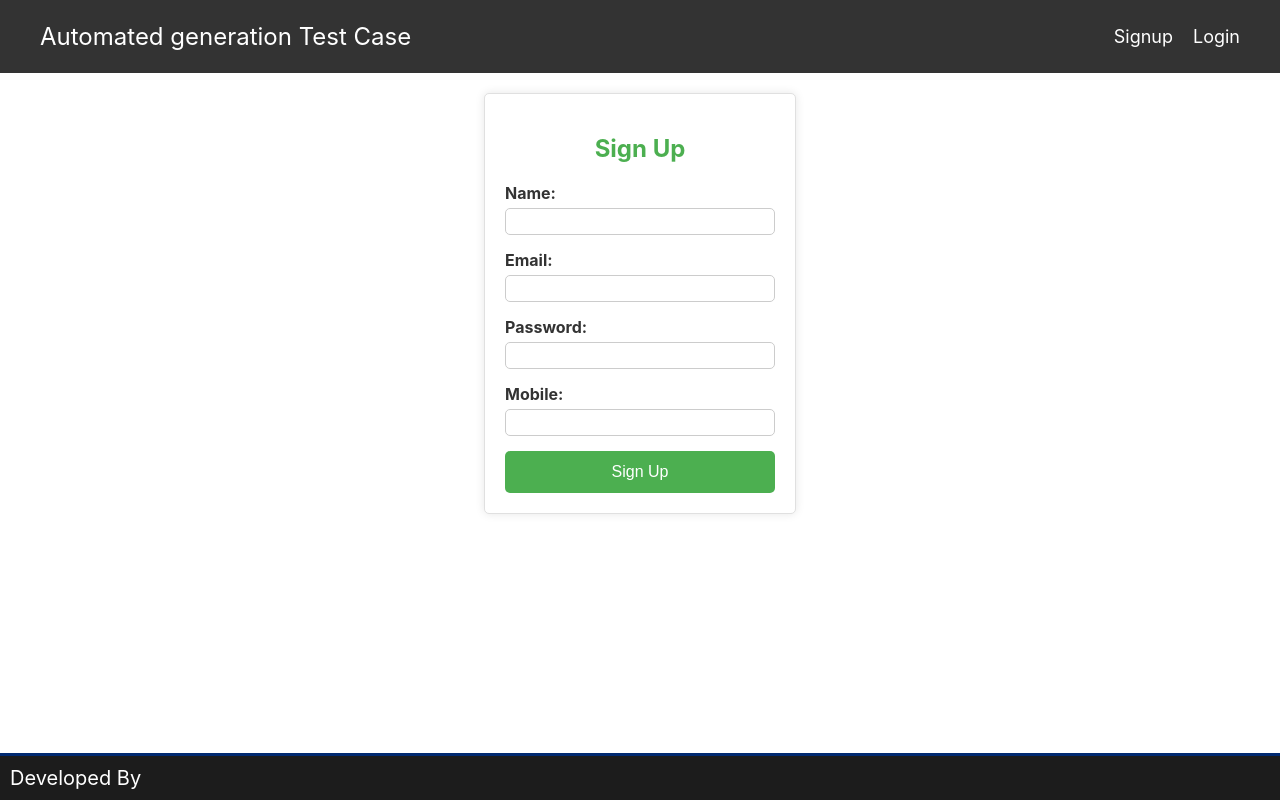
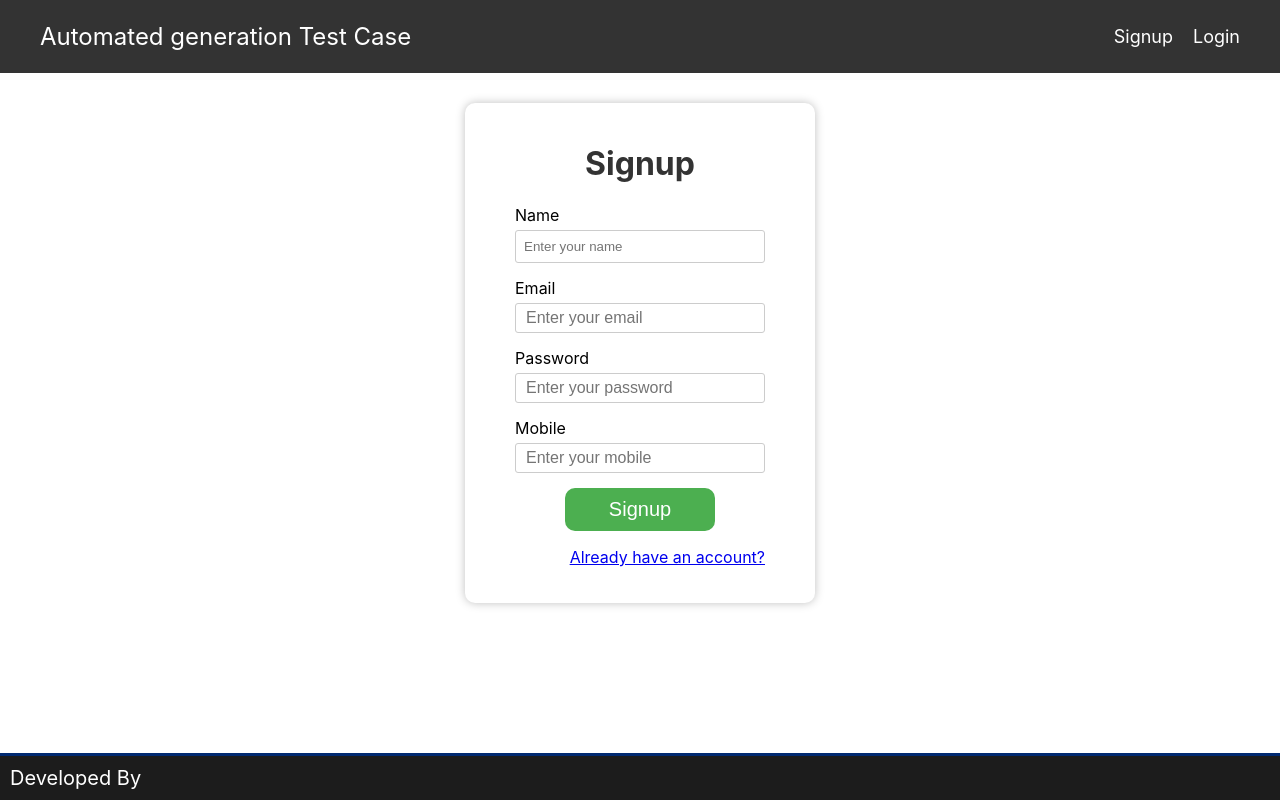
Before and after one commit to sushantbhausahebwalunj/automated-generation-test-case, a React (Create React App) app in the folder client/: page /signup in a window 1280 px wide. Built offline with nearby package versions, Linux system fonts and the light colour scheme.

Commit message:
signup form integration added

```diff
--- a/client/package.json
+++ b/client/package.json
@@ -6,6 +6,7 @@
     "@testing-library/jest-dom": "^5.17.0",
     "@testing-library/react": "^13.4.0",
     "@testing-library/user-event": "^13.5.0",
+    "axios": "^1.6.2",
     "bootstrap": "^5.3.2",
     "react": "^18.2.0",
     "react-dom": "^18.2.0",
@@ -36,5 +37,6 @@
       "last 1 firefox version",
       "last 1 safari version"
     ]
-  }
+  },
+  "proxy": "http://localhost:5000"
 }
--- a/client/src/views/Signup/Signup.css
+++ b/client/src/views/Signup/Signup.css
@@ -1,48 +1,46 @@
-/* Signup.css */
-
-.signup-form {
-  max-width: 270px;
-  margin: 20px auto;
-  padding: 20px;
-  border: 1px solid #e0e0e0;
-  border-radius: 5px;
-  box-shadow: 0 0 10px rgba(0, 0, 0, 0.1);
-  background-color: #fff;
-  text-align: center;
+.form-control {
+  display: block;
+  font-size: 16px;
+  padding: 5px 10px;
+  width: 250px;
+  margin-bottom: 15px;
 }
 
-.form-group {
-  margin-bottom: 15px;
-  text-align: left;
-}
-
-label {
-  display: block;
-  margin-bottom: 5px;
-  font-weight: bold;
-  color: #333;
-}
-
-input {
-  height: 27px;
-  padding: 10px;
-  border: 1px solid #ccc;
-  border-radius: 5px;
-  font-size: 16px;
-}
-
-.signup-btn {
-  display: block;
-  width: 100%;
-  padding: 12px;
-  background-color: #4caf50;
+.btn {
+  background-color:#4caf50;
+  border: none;
+  border-radius: 10px;
+  min-width: 100px;
+  padding: 10px 20px;
+  text-align: center;
   color: #fff;
-  border: none;
-  border-radius: 5px;
-  cursor: pointer;
-  font-size: 16px;
+  font-size: 20px;
 }
 
 .signup-btn:hover {
   background-color: #45a049;
 }
+
+.signup-form{
+  width: fit-content;
+  background-color: #fff;
+  margin: 30px auto;
+  padding: 20px 50px;
+  border-radius: 10px;
+  box-shadow: 0px 0px 10px 0px rgba(0,0,0,0.25);
+}
+
+
+.signup-btn{
+  display: block;
+  margin: 10px auto;
+  width: 150px;
+}
+
+.text-center {
+  text-align: center;
+}
+
+.text-right {
+  text-align: right;
+}
--- a/client/src/views/Signup/Signup.js
+++ b/client/src/views/Signup/Signup.js
@@ -1,86 +1,130 @@
-import React, { useState } from 'react';
-import './Signup.css';
+import React, { useState, useEffect } from 'react';
+import axios from 'axios';
+import "./Signup.css";
+import { Link } from "react-router-dom";
+import Footer from '../../components/Footer/Footer';
 import Navbar from '../../components/Navbar/Navbar';
-import Footer from '../../components/Footer/Footer';
 
-const SignUpForm = () => {
-  const [formData, setFormData] = useState({
-    name: '',
-    email: '',
-    password: '',
-    mobile: ''
-  });
 
-  const handleChange = (e) => {
-    const { name, value } = e.target;
-    setFormData({
-      ...formData,
-      [name]: value
-    });
+function Signup() {
+  const [name, setName] = useState("");
+  const [email, setEmail] = useState("");
+  const [password, setPassword] = useState("");
+  const [mobile, setMobile] = useState("");
+
+  const signup = async () => {
+    if(!name){
+      alert("Name is required");
+      return;
+    }
+
+    if(!email){
+      alert("Email is required");
+      return;
+    }
+
+    if(!password){
+      alert("Password is required");
+      return;
+    }
+
+    if(!mobile){
+      alert("Mobile is required");
+      return;
+    }
+
+    const response = await axios.post("/signup", {
+      name: name,
+      email: email,
+      password: password,
+      mobile: mobile,
+    })
+
+    alert(response?.data?.message);
+
+    if(response?.data?.success){
+      window.location.href = "/login";
+    }
   };
 
-  const handleSubmit = (e) => {
-    e.preventDefault();
-    // Add your signup logic here, such as sending data to a server
-    console.log('Form data submitted:', formData);
-  };
+  useEffect(()=>{
+    const storageUser = JSON.parse(localStorage.getItem("user") || '{}');
+
+    if(storageUser?.email){
+      alert("You are already logged in!");
+      window.location.href = "/";
+    }
+
+  }, [])
 
   return (
-    <>
-    <Navbar />
-    <div className="signup-form">
-      <h2 className='form-title'>Sign Up</h2>
-      <form onSubmit={handleSubmit}>
-        <div className="form-group">
-          <label htmlFor="name">Name:</label>
-          <input
-            type="text"
+    <div>
+      <Navbar />
+      <form className="signup-form">
+        <h1 className='text-center'>Signup</h1>
+
+        <div>
+          <label htmlFor="name">Name</label>
+          <input type="text"
+            placeholder="Enter your name"
             id="name"
-            name="name"
-            value={formData.name}
-            onChange={handleChange}
-            required
-          />
+            className="form-group"
+            value={name}
+            onChange={(e) => {
+              setName(e.target.value);
+            }} />
         </div>
-        <div className="form-group">
-          <label htmlFor="email">Email:</label>
-          <input
-            type="email"
+
+        <div>
+          <label htmlFor="email">Email</label>
+          <input type="email"
+            placeholder="Enter your email"
             id="email"
-            name="email"
-            value={formData.email}
-            onChange={handleChange}
-            required
-          />
+            className="form-control"
+            value={email}
+            onChange={(e) => {
+              setEmail(e.target.value);
+            }} />
         </div>
-        <div className="form-group">
-          <label htmlFor="password">Password:</label>
-          <input
-            type="password"
+
+        <div>
+          <label htmlFor="password">Password</label>
+          <input type="password"
+            placeholder="Enter your password"
             id="password"
-            name="password"
-            value={formData.password}
-            onChange={handleChange}
-            required
-          />
+            className="form-control"
+            value={password}
+            onChange={(e) => {
+              setPassword(e.target.value);
+            }} />
         </div>
-        <div className="form-group">
-          <label htmlFor="mobile">Mobile:</label>
-          <input
-            type="text"
+
+        <div>
+          <label htmlFor="mobile">Mobile</label>
+          <input type="text"
+            placeholder="Enter your mobile"
             id="mobile"
-            name="mobile"
-            value={formData.mobile}
-            onChange={handleChange}
-            required
-          />
+            className="form-control"
+            value={mobile}
+            onChange={(e) => {
+              setMobile(e.target.value);
+            }} />
         </div>
-        <button type="button" className='signup-btn'>Sign Up</button>
+
+
+        <button type="button"
+                className="btn signup-btn"
+                onClick={signup}>
+          Signup
+        </button>
+
+        <p className="text-right">
+          <Link to="/login">Already have an account?</Link>
+        </p>
       </form>
+      <Footer />
     </div>
-    <Footer />
-    </>
-  );
-};
+  )
+}
 
-export default SignUpForm;
+export default Signup
```
Also changed, not shown: client/src/index.css (line endings or trailing spaces), 1 other file (tests, documents, lock files or other folders).
